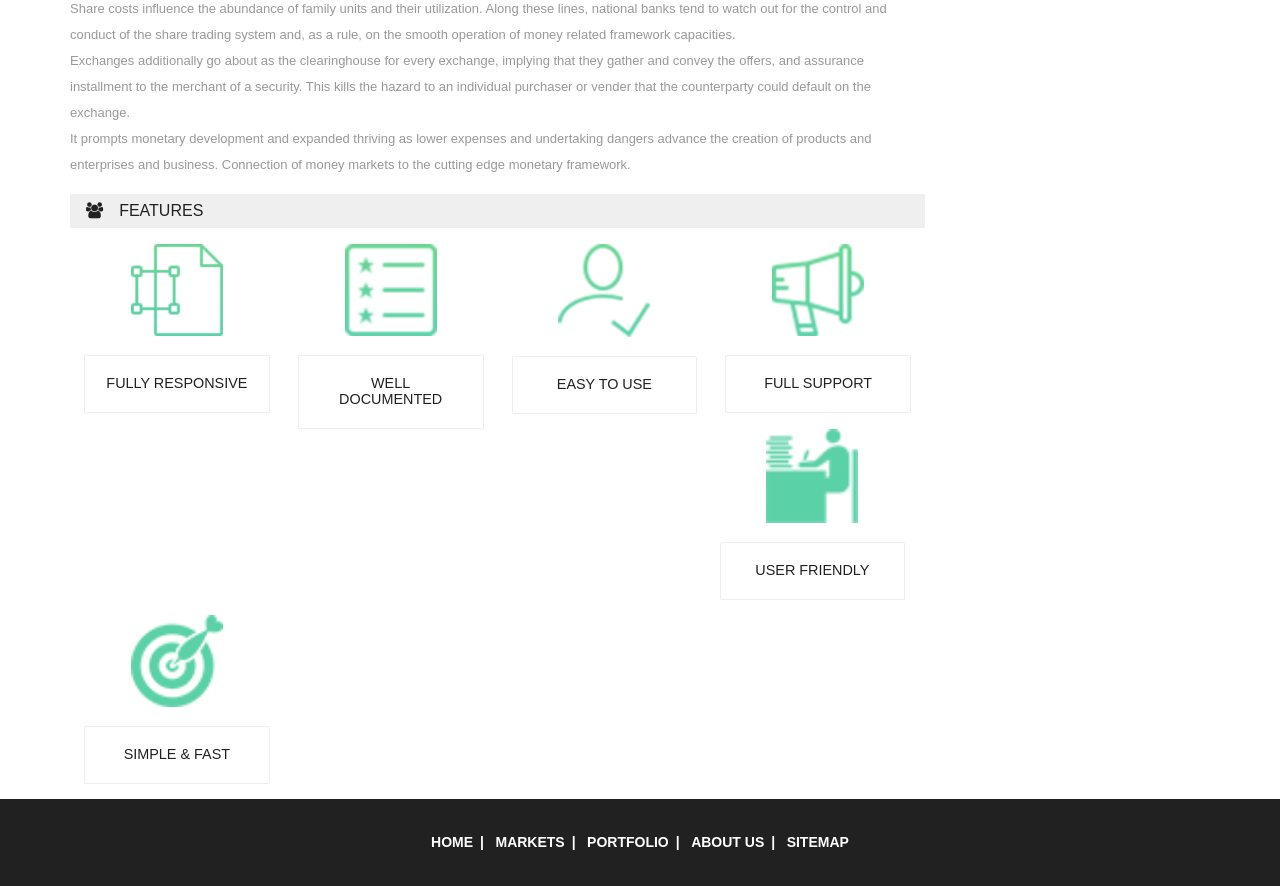
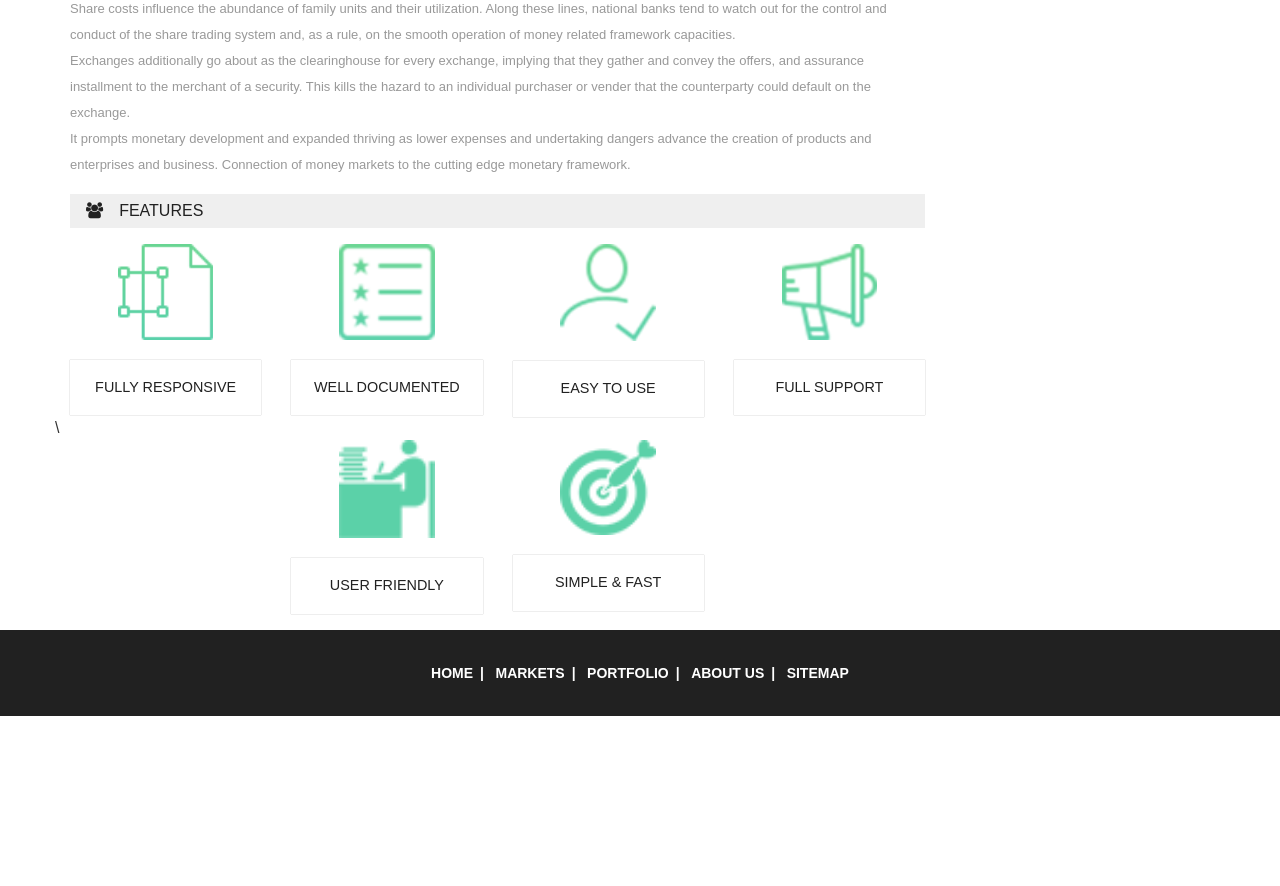
Before and after one commit to ShreyanshLodha/ProjectX, a Django app: template Project/templates/about.html in a window 1280 px wide. Shown: the part 762-1648 px from the top of the page. After the commit the page ends 1478 px from the top, so only its background shows below. Run offline with Django 3.2, Linux system fonts and the light colour scheme; the template is opened without the code that fills it, so the values that code supplies are empty; some libraries are stand-ins or nearby versions; some web fonts are replaced.

Commit message:
updated the alignment of features icons in 'about' page

```diff
--- a/Project/templates/about.html
+++ b/Project/templates/about.html
@@ -183,7 +183,8 @@ Exchanges additionally go about as the clearinghouse for every exchange, implyin
 
 					<div class="agileinfo_trade_team">
 						<h5 ><i class="fa fa-users" aria-hidden="true"></i>Features</h5>
-						<div class="col-md-3 agileinfo_trade_team_grid">
+					<div class="row">
+						<div class="col-sm-3 agileinfo_trade_team_grid">
 							<div class="agileinfo_trade_team_grid1">
 								<div class="agile_chat_grid1" >
 									<center>
@@ -203,7 +204,7 @@ Exchanges additionally go about as the clearinghouse for every exchange, implyin
 							</div>
 						</div>
 
-						<div class="col-md-3 agileinfo_trade_team_grid">
+						<div class="col-sm-3 agileinfo_trade_team_grid">
 							<div class="agileinfo_trade_team_grid1">
 								<div class="agile_chat_grid1">
 <center>
@@ -250,7 +251,7 @@ Exchanges additionally go about as the clearinghouse for every exchange, implyin
 								<center>
 									<img src="{% static "images/feature4.png" %}" alt=" " class="img-responsive" style="width:50%; height:50%;">
 									<!-- <div class="agile_p_mask agile_p_mask_team"> -->
-									</center>
+								</center>
 										<!-- <ul> -->
 											<!-- <li><a href="#" class="wthree_facebook"><i class="fa fa-facebook" aria-hidden="true"></i></a></li> -->
 											<!-- <li><a href="#" class="wthree_twitter"><i class="fa fa-twitter" aria-hidden="true"></i></a></li> -->
@@ -262,6 +263,17 @@ Exchanges additionally go about as the clearinghouse for every exchange, implyin
 									<h6>Full Support</h6>
 								</div>
 							</div>
+						</div>
+					</div>
+
+					<div class = "row">\
+					<h1></h1>
+					</div>
+
+					<div class = "row">
+
+						<div class="col-md-3 agileinfo_trade_team_grid">
+
 						</div>
 
 
@@ -284,6 +296,7 @@ Exchanges additionally go about as the clearinghouse for every exchange, implyin
 								</div>
 							</div>
 						</div>
+
 						<div class="col-md-3 agileinfo_trade_team_grid">
 							<div class="agileinfo_trade_team_grid1">
 								<div class="agile_chat_grid1">
@@ -303,6 +316,10 @@ Exchanges additionally go about as the clearinghouse for every exchange, implyin
 								</div>
 							</div>
 						</div>
+
+						<div class="col-md-3 agileinfo_trade_team_grid">
+						</div>
+					</div>
 						<div class="clearfix"> </div>
 					</div>
 				</div>
@@ -310,14 +327,32 @@ Exchanges additionally go about as the clearinghouse for every exchange, implyin
 
 			<!-- <div class="container-fluid"> -->
 				<!-- <div class="row"> -->
-					<!-- <div class="col-xs-6 col-md-4"> -->
-						<!-- <img src="{% static "images/feature2.png" %}" alt=""> -->
+					<!-- <div class="col-xs-4 col-xs-4"> -->
+						<!-- <img src="{% static "images/feature1.png" %}" alt=""> -->
 						<!-- <h6>Fully Responsive</h6> -->
 					<!-- </div> -->
-					<!-- <div class="col-xs-6 col-md-4"> -->
-						<!-- <img src="{% static "images/feature1.png" %}" alt=""> -->
+					<!-- <div class="col-xs-4 col-md-4"> -->
+						<!-- <img src="{% static "images/feature2.png" %}" alt=""> -->
 						<!-- <h6>Fully Responsive2</h6> -->
 					<!-- </div> -->
+					<!-- <div class="col-xs-4 col-md-4"> -->
+						<!-- <img src="{% static "images/feature3.png" %}" alt=""> -->
+						<!-- <h6>Fully Responsive2</h6> -->
+					<!-- </div> -->
+					<!-- <div class="col-xs-4 col-md-4"> -->
+						<!-- <img src="{% static "images/feature4.png" %}" alt=""> -->
+						<!-- <h6>Fully Responsive2</h6> -->
+					<!-- </div> -->
+					<!-- <div class="col-xs-4 col-md-4"> -->
+						<!-- <img src="{% static "images/feature5.png" %}" alt=""> -->
+						<!-- <h6>Fully Responsive2</h6> -->
+					<!-- </div> -->
+					<!-- <div class="col-xs-4 col-md-4"> -->
+						<!-- <img src="{% static "images/feature6.png" %}" alt=""> -->
+						<!-- <h6>Fully Responsive2</h6> -->
+					<!-- </div> -->
+
+
 				<!-- </div> -->
 			<!-- </div> -->
 
```
